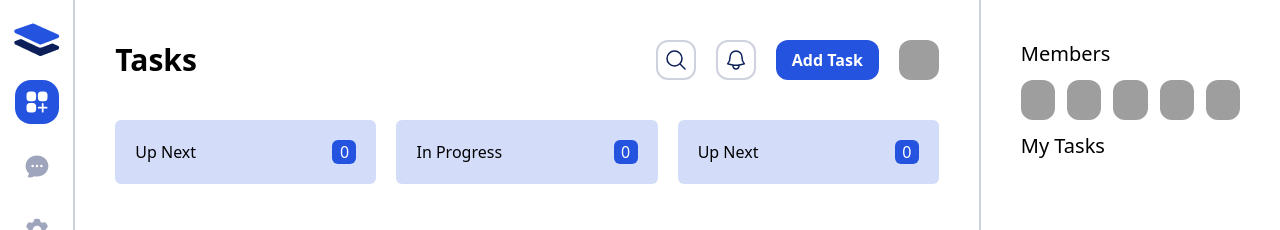
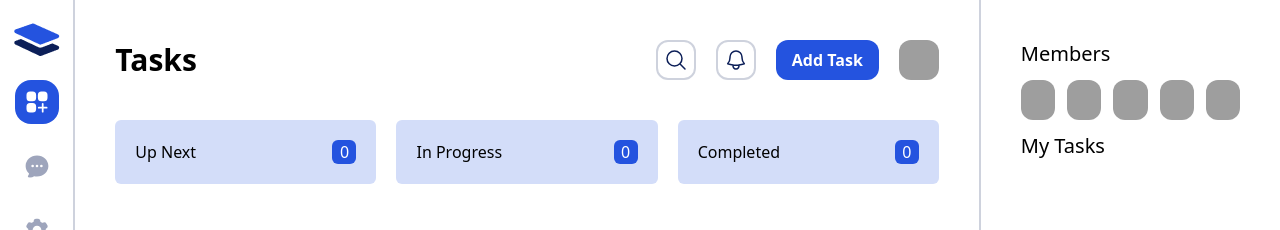
Before and after one commit to naimur-reza/TodoApp-Redux, a React (Vite) app: page / in a window 1280 px wide. Shown: the top 230 px of the page. Built offline with nearby package versions, Linux system fonts and the light colour scheme; grey boxes are pictures that could not be loaded.

Commit message:
text updated

```diff
--- a/src/pages/Tasks.jsx
+++ b/src/pages/Tasks.jsx
@@ -71,7 +71,7 @@ const Tasks = () => {
             </div>
             <div className="relative h-[800px] overflow-auto">
               <div className="flex sticky top-0 justify-between bg-[#D3DDF9] p-5 rounded-md mb-3">
-                <h1>Up Next</h1>
+                <h1>Completed</h1>
                 <p className="bg-primary text-white w-6 h-6 grid place-content-center rounded-md">
                   {doneTask.length}
                 </p>
```
